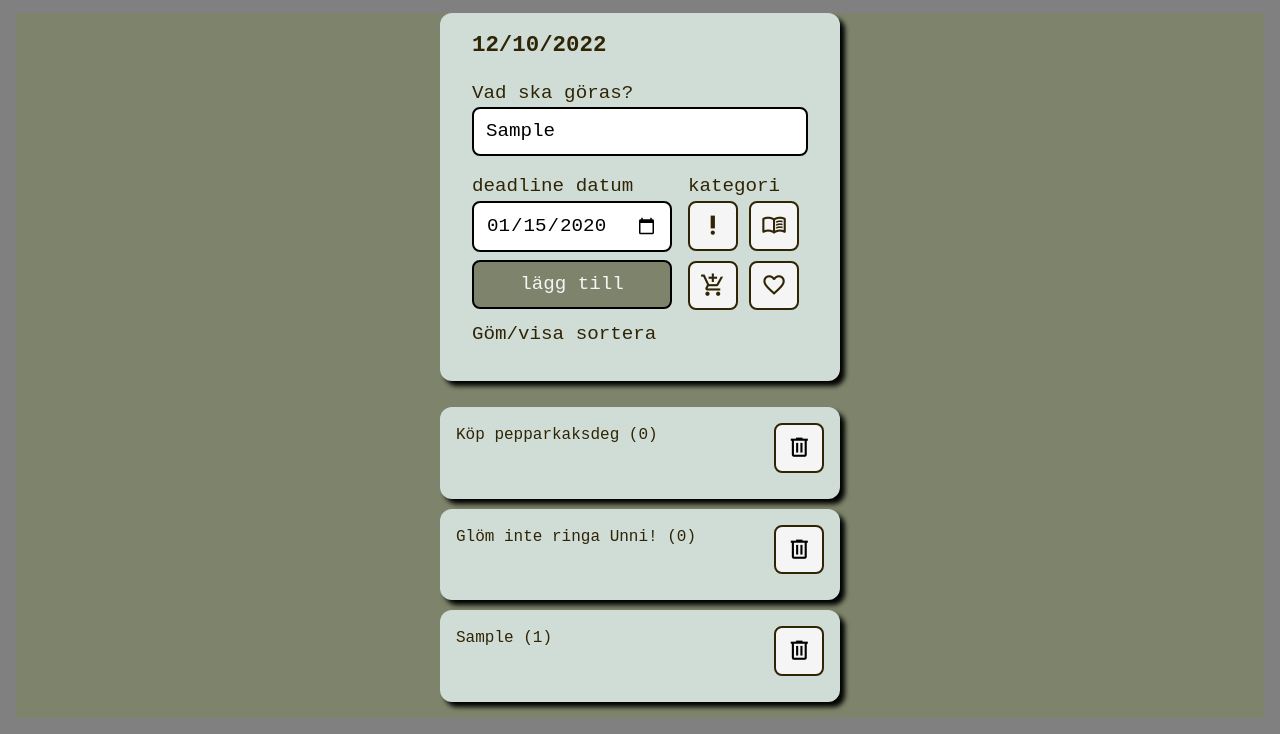
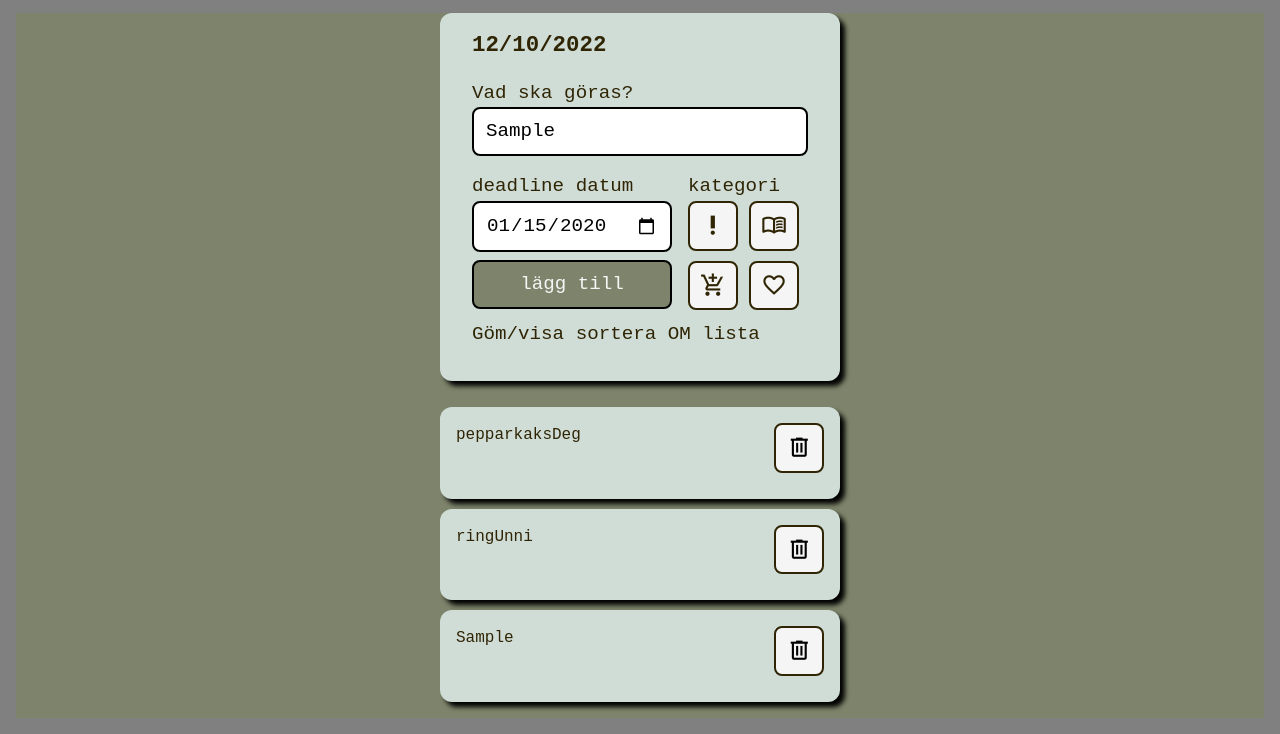
Before and after one commit to jenmwa/todo-list, a website built with Vite: page index.html in a window 1280 px wide. Both pictures are taken after typing "Sample", "2020-01-15" into the empty fields and a click on the button "lägg till". Shown: the part 67-801 px from the top of the page. Built offline with nearby package versions, Linux system fonts and the light colour scheme.

Commit message:
:poop: javascript berfore localStorage

```diff
--- a/index.html
+++ b/index.html
@@ -47,7 +47,7 @@
           </div>
         </div>
       <button type="submit" class="submit" id="submit" value="Lägg till">lägg till</button>
-      Göm/visa sortera
+      Göm/visa sortera OM lista
       </form>
       <div class="todocontainer" id="todoContainer">
         <ul class="tasks" id="tasks"></ul>
--- a/src/main.js
+++ b/src/main.js
@@ -1,17 +1,16 @@
 import './style/style.scss';
 
 
+// const pepparkaksDeg = {
+//     content: 'Köp pepparkaksdeg',
+//     deadline: 221212,
+// }
 
-const pepparkaksDeg = {
-    content: 'Köp pepparkaksdeg',
-    deadline: 0,
-}
-
-const ringUnni = {
-    content: 'Glöm inte ringa Unni!',
-    deadline: 0,
-}
-const taskList = [pepparkaksDeg, ringUnni];
+// const ringUnni = {
+//     content: 'Glöm inte ringa Unni!',
+//     deadline: 221231,
+// }
+const taskList = ['pepparkaksDeg', 'ringUnni'];
 // taskList.push(object);
 
 const tasks = document.querySelector('.tasks'); // the <ul> element
@@ -31,21 +30,11 @@ const newTaskInput = document.querySelector('#inputTaskField');
 function addNewTask(e) {
     e.preventDefault();
     if (newTaskInput.value.length === 0) {
-        return;
+      return;
     }
-    const clickedTask = newTaskInput.value;
-    const index = taskList.findIndex(singleTaskObject => singleTaskObject.content === clickedTask);
-
-
-    if (index === -1) {
-        taskList.push({
-            content: clickedTask,
-            deadline: 1,
-        });
-        printTaskList();
-    } else {
-       taskList[index].deadline +=1;
-       printTaskList();
+    if (taskList.indexOf(newTaskInput.value) === -1) {
+      taskList.push(newTaskInput.value);
+      printTaskList();
     }
 }
 
@@ -53,9 +42,8 @@ function printTaskList() {
     tasks.innerHTML='';
 
     for (let i = 0; i < taskList.length; i++) {
-
-        const taskName = `${taskList[i].content} (${taskList[i].deadline})`;
-
+        const taskName = taskList[i];
+        //const taskName = taskList[i].content + ' (' + taskList[i].deadline + ')';
         const taskNode = document.createElement('li');
         const taskTextNode = document.createTextNode(taskName);
 
@@ -68,6 +56,7 @@ function printTaskList() {
 
         taskNode.appendChild(taskTextNode);
         taskNode.appendChild(trashIcon);
+
         tasks.appendChild(taskNode);
     }
 
@@ -80,8 +69,7 @@ function printTaskList() {
  * Remove tasks taskList
  */
 function removeTask(e) {
-    const clickedTask = e.target.dataset.name;
-    const index = taskList.findIndex(singleTaskObject => singleTaskObject.content === clickedTask);
+    const index = taskList.indexOf(e.target.dataset.name);
     if (index > -1) {
         taskList.splice(index, 1);
         printTaskList();
```
